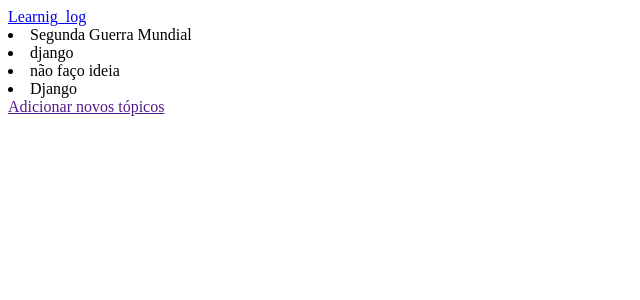
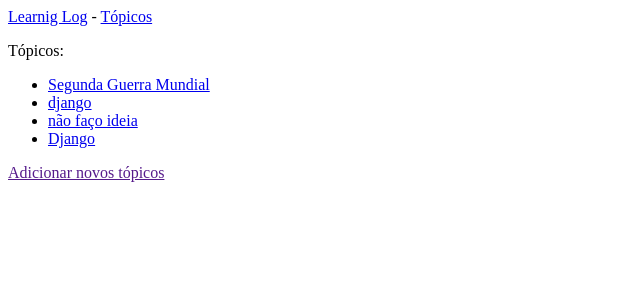
Before and after one commit to MarceloTIFavaro/learning_log, a Django app: template learning_logs/templates/learning_logs/topics.html in a window 1280 px wide. Shown: the top 300 px of the page, without its empty margins (0-640 px from the left). Run offline with Django 5.2, Linux system fonts and the light colour scheme; the template is opened without the code that fills it: values that come from a table or form of the project are taken from there, others are empty; data comes from the database, SQL or seed files in the repository; parts of the project's set-up code (start-up, migrations or seed data) failed here and were passed over.

Commit message:
Ajustando_links

```diff
--- a/learning_logs/templates/learning_logs/base.html
+++ b/learning_logs/templates/learning_logs/base.html
@@ -1,3 +1,4 @@
-<a href="{% url 'index' %}">Learnig_log</a
+<a href="{% url 'index' %}">Learnig Log</a> -
+<a href="{% url 'topics' %}">Tópicos</a>
 
 {% block content %}{% endblock content %}
--- a/learning_logs/templates/learning_logs/topics.html
+++ b/learning_logs/templates/learning_logs/topics.html
@@ -1,11 +1,14 @@
 {% extends "learning_logs/base.html" %}
 
 {% block content %}
-    Tópicos:
+
+    <p>Tópicos:</p>
 
     <ul>
         {% for topic in topics %}
-            <li>{{ topic }}</li>
+            <li>
+                <a href="{% url 'topic' topic.id %}">{{ topic }}</a>
+            </li>
         {% empty %}
             <li>Não há tópicos adicionados.</li>
         {% endfor %}
```
